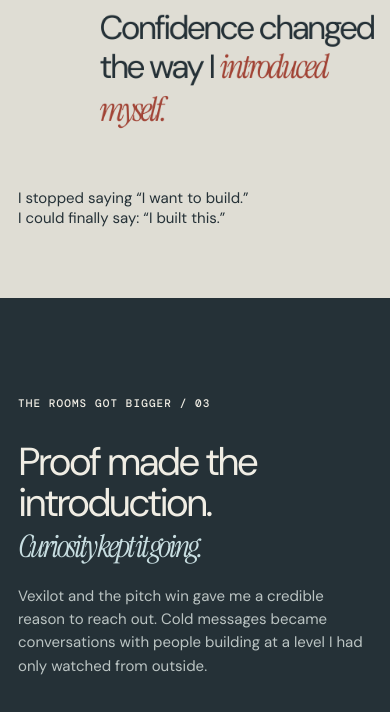
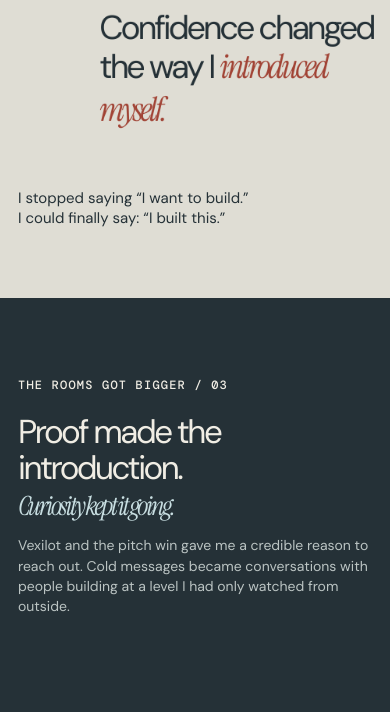
Before and after one commit to saimbuilds/Portfolio-updated, a Next.js app: page / in a window 390 px wide. Shown: the part 5575-6287 px from the top of the page. Built offline with nearby package versions, Linux system fonts and the light colour scheme; no server answers; a web font is replaced by a local one.

Commit message:
fix: Card overlapping and vertical spacing on mobile network section

```diff
--- a/src/app/becoming.css
+++ b/src/app/becoming.css
@@ -393,18 +393,17 @@
   .statement-small { position: static; margin: 30px 0 0 0; width: 100%; font-size: 15px; }
   .vertical-statement h2 { margin: 18vh 0 0; font-size: clamp(34px, 11vw, 58px); line-height: 1.05; }
   .statement-end { margin: 40px 0 0 0; font-size: 15px; }
-  .network-story { height: 280svh; }
-  .network-sticky { min-height: 720px; }
-  .network-heading { top: 11vh; width: 100%; }
-  .network-heading > span { font-size: 11px; }
-  .network-heading h2 { margin: 30px 0 20px; font-size: clamp(30px, 10vw, 52px); line-height: 1.05; }
-  .network-heading > p { max-width: 100%; margin-left: 0; font-size: 15px; }
-  .conversation-stack { left:50%; top:55%; width:100%; height:auto; display:flex; flex-direction:column; gap:10px; translate:-50% -50%; }
-  .conversation-card { width:100%; height:auto; min-height:0; padding:14px 16px; display:grid; grid-template-columns:1fr auto; grid-template-rows:auto auto; column-gap:12px; row-gap:4px; box-shadow:6px 7px 0 rgba(0,0,0,.13); }
+  .network-story { height: 260svh; }
+  .network-sticky { min-height: 640px; }
+  .network-heading { top: 75px; width: 100%; }
+  .network-heading h2 { margin: 20px 0 12px; font-size: clamp(26px, 8.5vw, 42px); line-height: 1.08; }
+  .network-heading > p { max-width: 100%; margin-left: 0; font-size: 14px; line-height: 1.45; }
+  .conversation-stack { position: absolute; z-index: 2; left: 50%; top: 58%; width: 100%; height: auto; display: grid; grid-template-columns: 1fr; gap: 16px; translate: -50% -50%; }
+  .conversation-card { position: relative; width: 100%; height: auto; min-height: 0; padding: 15px 18px; display: grid; grid-template-columns: 1fr auto; grid-template-rows: auto auto; column-gap: 16px; row-gap: 4px; box-shadow: 6px 7px 0 rgba(0,0,0,.15); }
   .conversation-card span, .conversation-card small { font-size: 9px; }
-  .conversation-card strong { grid-column:2; grid-row:1 / 3; font-size:36px; align-self:center; }
+  .conversation-card strong { grid-column: 2; grid-row: 1 / 3; font-size: 36px; align-self: center; }
   .conversation-card p { font-size: 14px; margin: 0; }
-  .card-ceos,.card-founders,.card-yc { translate:0 !important; transform:none; }
+  .card-ceos, .card-founders, .card-yc { translate: 0 0 !important; margin: 0 !important; }
   .network-receipts { left: 0; right: 0; bottom: 4vh; grid-template-columns: repeat(3, 1fr); }
   .network-receipts article { padding: 15px 9px; }
   .network-receipts article:first-child { padding-left: 0; }
```
